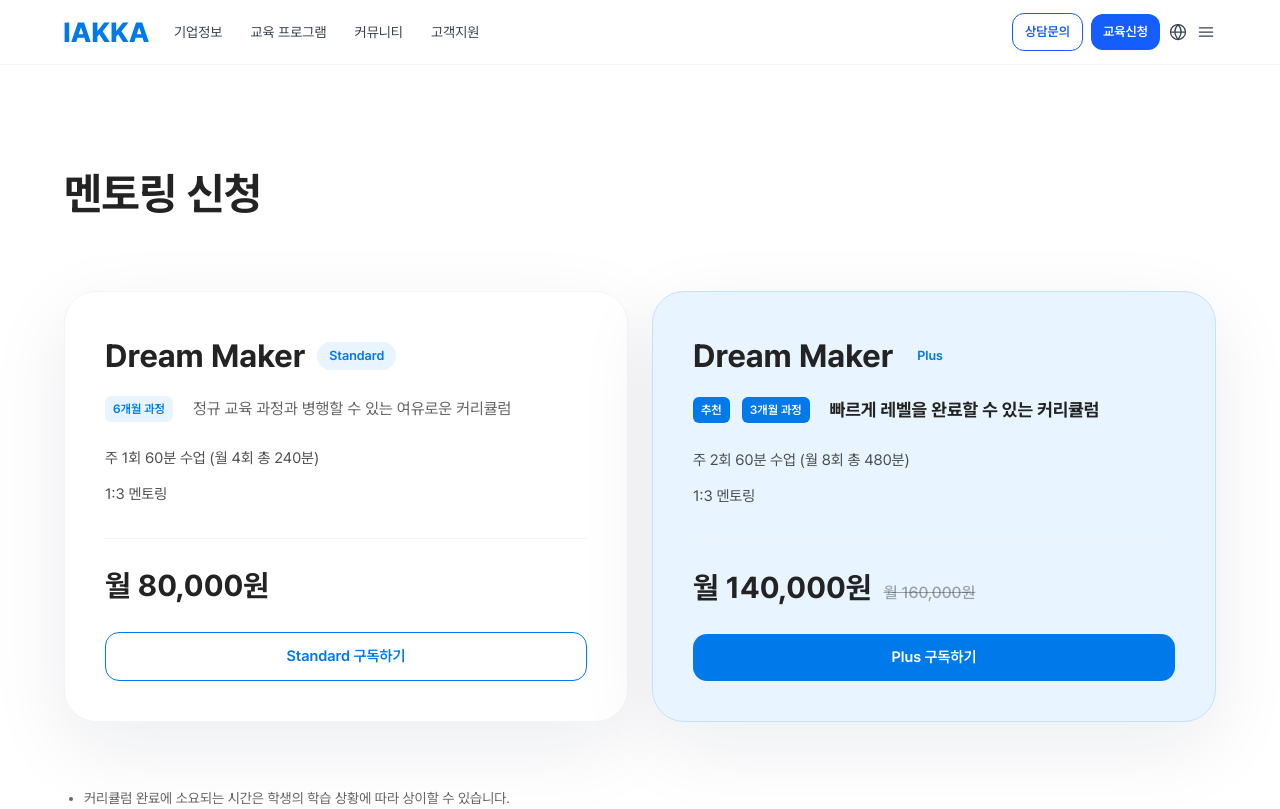
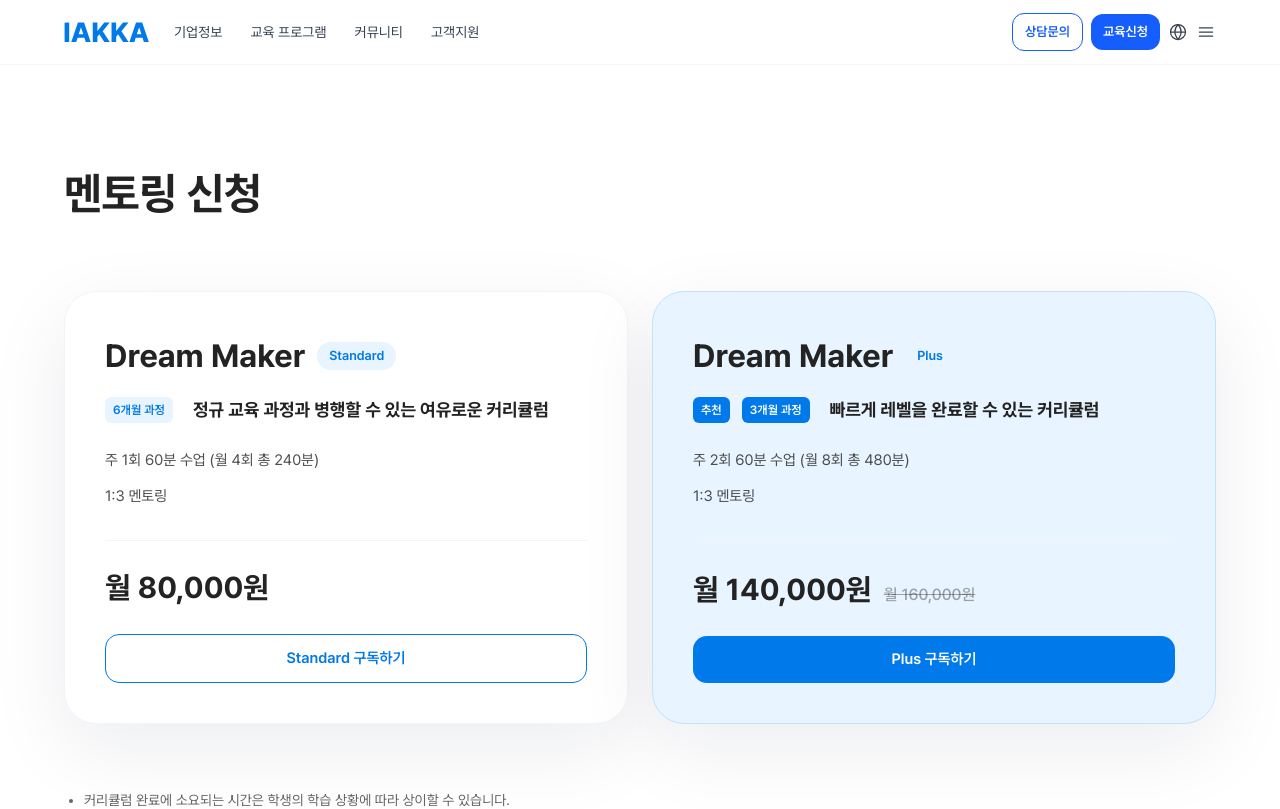
Before and after one commit to WithM2/iakkaweb, a Next.js app: page /mentoring/apply in a window 1280 px wide. Shown: the top 809 px of the page. Built offline with nearby package versions, Linux system fonts and the light colour scheme.

Commit message:
Update page.tsx

```diff
--- a/src/app/mentoring/apply/page.tsx
+++ b/src/app/mentoring/apply/page.tsx
@@ -106,9 +106,7 @@ export default function MentoringApplyPage() {
                         ))}
                         <p
                           className={
-                            plan.id === "plus"
-                              ? "text-[16px] font-bold leading-[24px] text-ink-900 md:ml-2 md:flex-1 md:text-[18px] md:leading-[28px]"
-                              : "text-[14px] leading-[22px] text-ink-900/70 md:ml-2 md:flex-1 md:text-[16px] md:leading-[26px]"
+                            "text-[16px] font-bold leading-[24px] text-ink-900 md:ml-2 md:flex-1 md:text-[18px] md:leading-[28px]"
                           }
                         >
                           {plan.description}
```
